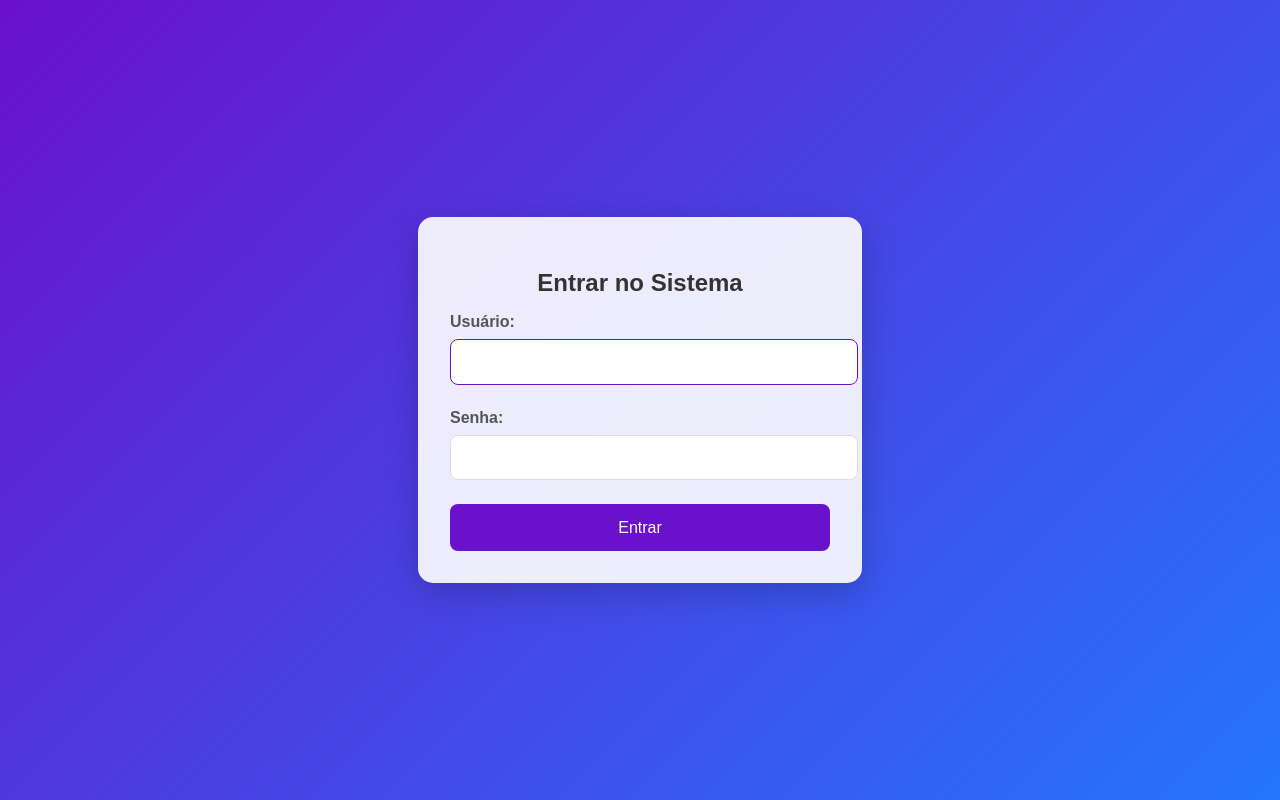
After one commit to suricate-code/python, a Django app: page /login/ in a window 1280 px wide. The commit adds this page. Run offline with Django 5.2, Linux system fonts and the light colour scheme; some libraries are stand-ins or nearby versions.

Commit message:
fix: telas novas

```diff
--- /dev/null
+++ b/core/templates/entrar.html
@@ -0,0 +1,100 @@
+<!DOCTYPE html>
+<html lang="pt-br">
+<head>
+    <meta charset="UTF-8">
+    <meta name="viewport" content="width=device-width, initial-scale=1.0">
+    <title>Login - Sistema</title>
+    <style>
+        body {
+            margin: 0;
+            font-family: Arial, sans-serif;
+            background: linear-gradient(135deg, #6a11cb, #2575fc);
+            display: flex;
+            justify-content: center;
+            align-items: center;
+            height: 100vh;
+            color: #333;
+        }
+        .login-container {
+            background: rgba(255, 255, 255, 0.9);
+            padding: 2rem;
+            border-radius: 15px;
+            box-shadow: 0 10px 35px rgba(0, 0, 0, 0.2);
+            width: 100%;
+            max-width: 380px;
+            text-align: center;
+        }
+        .login-container h2 {
+            margin-bottom: 1rem;
+            color: #333;
+        }
+        .form-group {
+            margin-bottom: 1.5rem;
+            text-align: left;
+        }
+        .form-group label {
+            display: block;
+            margin-bottom: 0.5rem;
+            font-weight: bold;
+            color: #555;
+        }
+        .form-group input {
+            width: 100%;
+            padding: 0.8rem;
+            border: 1px solid #ddd;
+            border-radius: 8px;
+            font-size: 1rem;
+            transition: 0.3s ease;
+        }
+        .form-group input:focus {
+            border-color: #6a11cb;
+            outline: none;
+        }
+        .btn-login {
+            width: 100%;
+            padding: 0.9rem;
+            background: #6a11cb;
+            color: white;
+            border: none;
+            border-radius: 8px;
+            font-size: 1rem;
+            cursor: pointer;
+            transition: background 0.3s ease;
+        }
+        .btn-login:hover {
+            background: #2575fc;
+        }
+        .error-msg {
+            color: red;
+            margin-bottom: 1rem;
+        }
+    </style>
+</head>
+<body>
+
+    <div class="login-container">
+        <h2>Entrar no Sistema</h2>
+
+        {% if form.errors %}
+            <p class="error-msg">Usuário ou senha inválidos!</p>
+        {% endif %}
+
+        <form method="post" action="{% url 'login' %}">
+            {% csrf_token %}
+
+            <div class="form-group">
+                <label for="id_username">Usuário:</label>
+                {{ form.username }}
+            </div>
+
+            <div class="form-group">
+                <label for="id_password">Senha:</label>
+                {{ form.password }}
+            </div>
+
+            <button type="submit" class="btn-login">Entrar</button>
+        </form>
+    </div>
+
+</body>
+</html>
--- a/core/urls.py
+++ b/core/urls.py
@@ -1,5 +1,11 @@
 from django.urls import path
-from .views import index, contato, produtos,clientes,cadastraClientes,salvaClientes
+from .views import index, contato, produtos, clientes, cadastraClientes, salvaClientes
+from . import views
+from django.contrib.auth import views as auth_views
+from django.contrib.auth import views as auth_views
+
+
+    # suas outras rotas...
 
 urlpatterns = [
     path('', index, name="urlindex"),
@@ -7,5 +13,9 @@ urlpatterns = [
     path('produtos', produtos, name="urlprodutos"),
     path('clientes', clientes, name="urlclientes"),
     path('cadastraClientes', cadastraClientes, name="urlcadastraClientes"),
-    path('salvaClientes', salvaClientes,name = "urlsalvaClientes")
+    path('salvaClientes', salvaClientes, name="urlsalvaClientes"),
+    path('excluir/<int:id>/', views.excluir_cliente, name='excluir_cliente'),
+    path('editar/<int:id>/', views.editar_cliente, name='editar_cliente'),
+    path('login/', auth_views.LoginView.as_view(template_name='entrar.html'), name='login'),
+    path('entrar/', auth_views.LoginView.as_view(template_name='entrar.html'), name='entrar'),  # rota extra
 ]
--- a/projeto1/settings.py
+++ b/projeto1/settings.py
@@ -9,9 +9,9 @@ https://docs.djangoproject.com/en/5.1/topics/settings/
 For the full list of settings and their values, see
 https://docs.djangoproject.com/en/5.1/ref/settings/
 """
-
 from pathlib import Path
-
+LOGIN_REDIRECT_URL = '/entrar/'         # página depois do login
+LOGOUT_REDIRECT_URL = '/clientes/'
 # Build paths inside the project like this: BASE_DIR / 'subdir'.
 BASE_DIR = Path(__file__).resolve().parent.parent
 
```
Also changed, not shown: core/models.py (+8 -5 lines), core/templates/clientes.html (+30 -4 lines), core/templates/editar_cliente.html (added, +79 -0 lines), core/views.py (+48 -3 lines), README.md, db.sqlite3.
